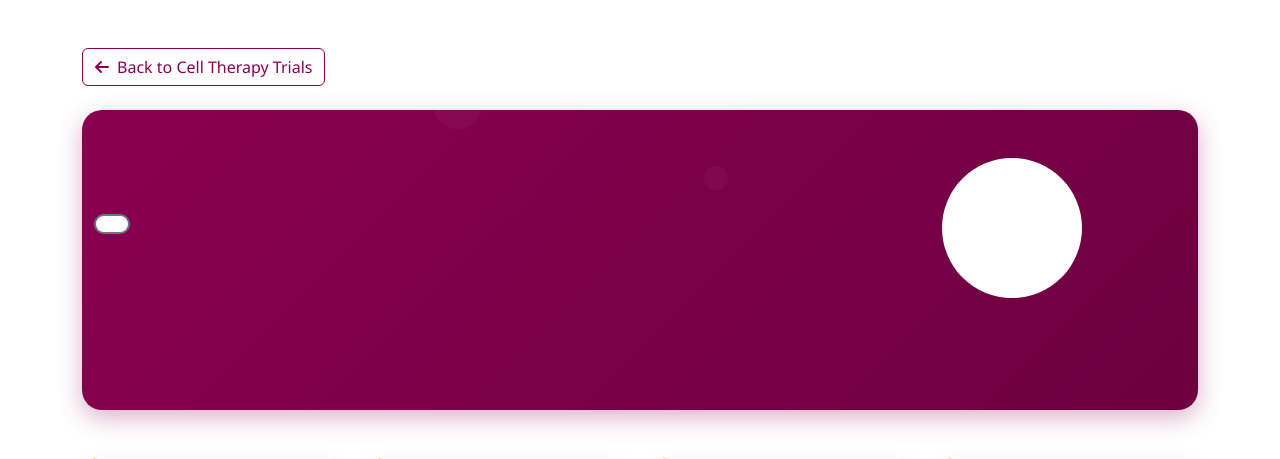
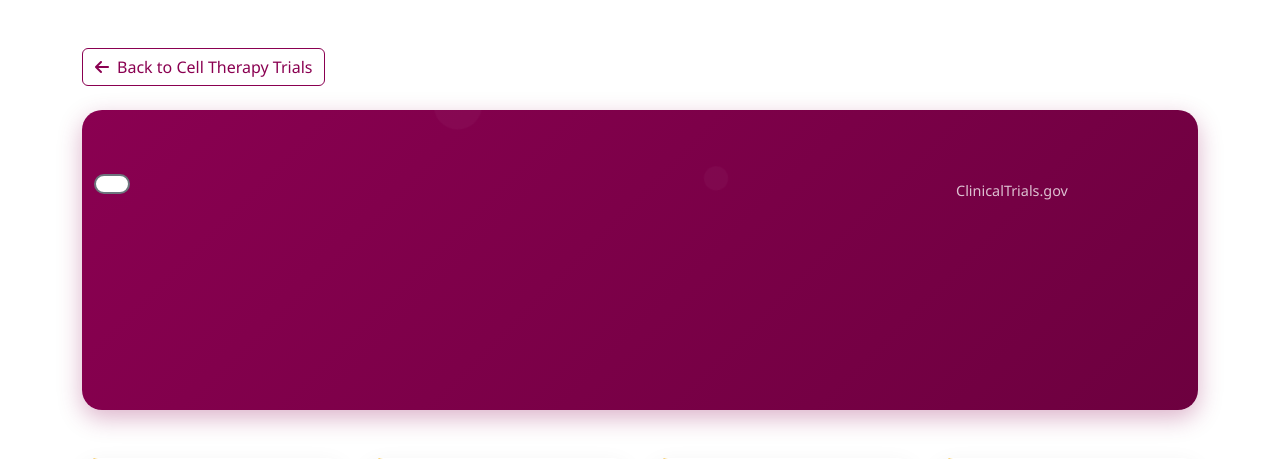
Before and after one commit to SujayAnishetti/ClinicalTrials, a Flask app: template templates/trial_details.html in a window 1280 px wide. Shown: the part 64-523 px from the top of the page. Run offline with Flask 3, Linux system fonts and the light colour scheme; the template is opened without the code that fills it, so the values that code supplies are empty; some libraries are stand-ins or nearby versions.

Commit message:
Remove circular element displaying clinical trial identifiers
Modify templates/trial_details.html to remove the circular background div and its associated styling, simplifying the display of the NCT ID and ClinicalTrials.gov label.

Replit-Commit-Author: Agent
Replit-Commit-Session-Id: 47df4ab5-2ff4-4d5b-a2db-74bc2b6008c9
Replit-Commit-Checkpoint-Type: full_checkpoint
Replit-Commit-Event-Id: a1f832f5-c657-4128-910b-db25c95eb501
Replit-Commit-Screenshot-Url: https://storage.googleapis.com/screenshot-production-us-central1/ff510646-40ec-4fdc-8068-5930fcf69625/47df4ab5-2ff4-4d5b-a2db-74bc2b6008c9/FQlH6QD

```diff
--- a/templates/trial_details.html
+++ b/templates/trial_details.html
@@ -219,11 +219,9 @@
                         </div>
                     </div>
                     <div class="col-lg-4 text-center">
-                        <div class="bg-white bg-opacity-20 rounded-circle d-inline-flex align-items-center justify-content-center" style="width: 140px; height: 140px;">
-                            <div>
-                                <h2 class="mb-1" style="font-size: 1.5rem;">{{ trial.basic_info.nct_id }}</h2>
-                                <small class="opacity-75" style="font-size: 0.9rem;">ClinicalTrials.gov</small>
-                            </div>
+                        <div>
+                            <h2 class="mb-1" style="font-size: 1.5rem;">{{ trial.basic_info.nct_id }}</h2>
+                            <small class="opacity-75" style="font-size: 0.9rem;">ClinicalTrials.gov</small>
                         </div>
                     </div>
                 </div>
```
Also changed, not shown: attached_assets/targeted_element_1762203839329.png (added).
